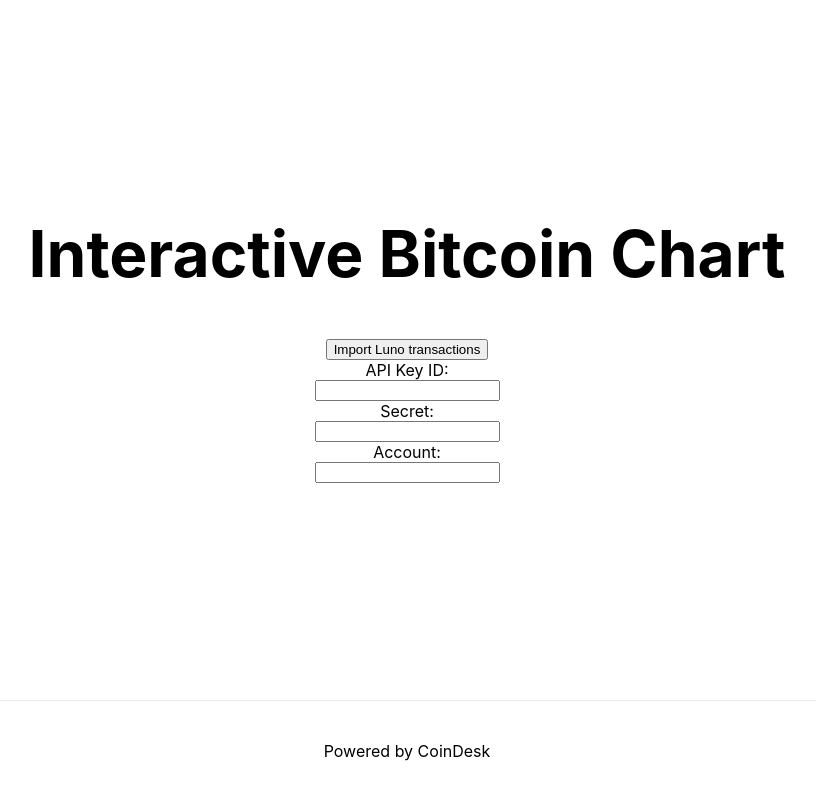
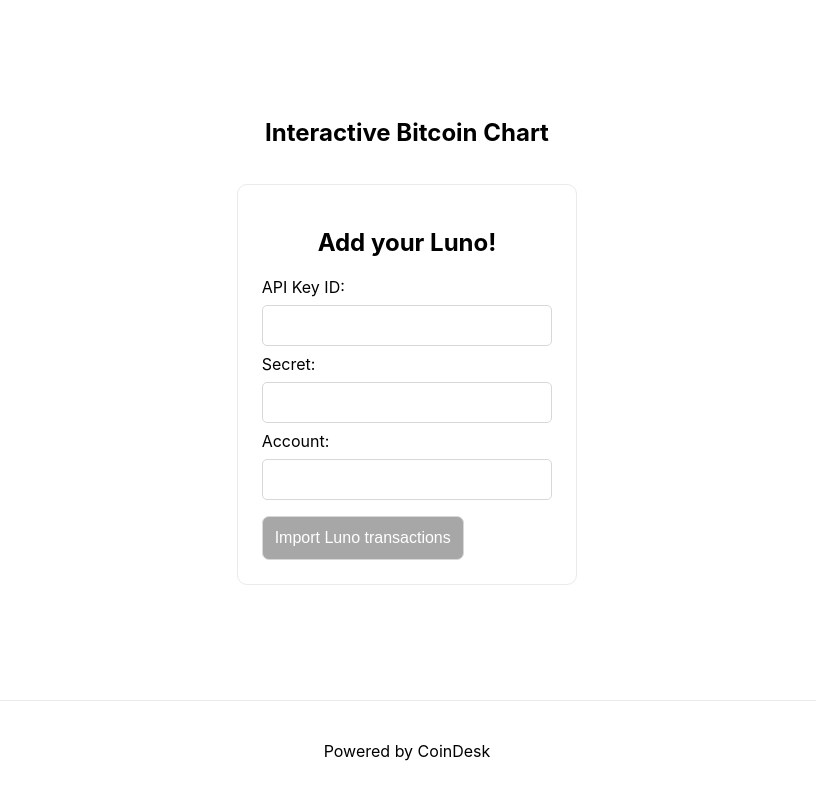
Before and after one commit to elphastori/bitcoin-chart-webapp, a Next.js app: page / in a window 1280 px wide. Shown: the whole page, without its empty margins (233-1049 px from the left). Built offline with nearby package versions, Linux system fonts and the light colour scheme; no server answers.

Commit message:
Vaidation API key details

```diff
--- a/pages/index.js
+++ b/pages/index.js
@@ -85,7 +85,7 @@
     }
   };
 
-
+  const importButtonDisabled = !(apiKeyId && apiKeySecret && accountId)
 
   return (
     <div className={styles.container}>
@@ -101,7 +101,7 @@
       </Head>
 
       <main className={styles.main}>
-        <h1 className={styles.title}>
+        <h1 className={styles.description}>
           Interactive Bitcoin Chart
         </h1>
 
@@ -113,10 +113,21 @@
 
         {!fetchingData && <LineChart data={data} onChartHover={(a, b) => handleChartHover(a, b)} transactions={transactions} />}
 
-        <input type="button" value="Import Luno transactions" onClick={fetchTransactions} />
-        API Key ID: <input type="text" value={apiKeyId} onChange={handleApiKeyIdChange} />
-        Secret: <input type="password" value={apiKeySecret} onChange={handleApiKeySecretChange} />
-        Account: <input type="text" value={accountId} onChange={handleAccountIdChange} />
+        <div className={styles.card}>
+          <h1 className={styles.description}>
+            Add your Luno!
+          </h1>
+          <div>API Key ID: <input type="text" value={apiKeyId} onChange={handleApiKeyIdChange} /></div>
+          <div>Secret: <input type="password" value={apiKeySecret} onChange={handleApiKeySecretChange} /></div>
+          <div>Account: <input type="text" value={accountId} onChange={handleAccountIdChange} /></div>
+          <input
+            className={importButtonDisabled ? styles.buttonDisabled : styles.button}
+            type="button"
+            value="Import Luno transactions"
+            onClick={fetchTransactions}
+            disabled={importButtonDisabled}
+          />
+        </div>
 
       </main>
 
--- a/styles/Home.module.css
+++ b/styles/Home.module.css
@@ -96,8 +96,7 @@
 .card:hover,
 .card:focus,
 .card:active {
-  color: #0070f3;
-  border-color: #0070f3;
+  border-color: grey;
 }
 
 .card h3 {
@@ -121,3 +120,37 @@
     flex-direction: column;
   }
 }
+
+.button {
+  background-color: rgba(0,118,255,0.9);
+  border: 1px solid rgba(0,118,255,0.9);
+  color: white;
+  padding: 12px 12px;
+  text-align: center;
+  text-decoration: none;
+  display: inline-block;
+  font-size: 1rem;
+  cursor: pointer;
+  font-weight: 500;
+  border-radius: 7px;
+  margin-top: 8px;
+}
+
+.button:hover {
+  background-color: #fff;
+  color: rgba(0,118,255,0.9);;
+}
+
+.buttonDisabled {
+  background-color: rgb(167, 167, 167);
+  border: 1px solid rgb(216, 216, 216);
+  color: white;
+  padding: 12px 12px;
+  text-align: center;
+  text-decoration: none;
+  display: inline-block;
+  font-size: 1rem;
+  font-weight: 500;
+  border-radius: 7px;
+  margin-top: 8px;
+}
--- a/styles/globals.css
+++ b/styles/globals.css
@@ -14,3 +14,25 @@
 * {
   box-sizing: border-box;
 }
+
+input[type=text] {
+  width: 100%;
+  padding: 12px 12px;
+  margin: 8px 0;
+  box-sizing: border-box;
+  border-radius: 5px;
+  border: 1px solid rgb(216, 216, 216);
+  transition: border 0.2s ease 0s;
+  outline: none;
+}
+
+input[type=password] {
+  width: 100%;
+  padding: 12px 12px;
+  margin: 8px 0;
+  box-sizing: border-box;
+  border-radius: 5px;
+  border: 1px solid rgb(216, 216, 216);
+  transition: border 0.2s ease 0s;
+  outline: none;
+}
```
